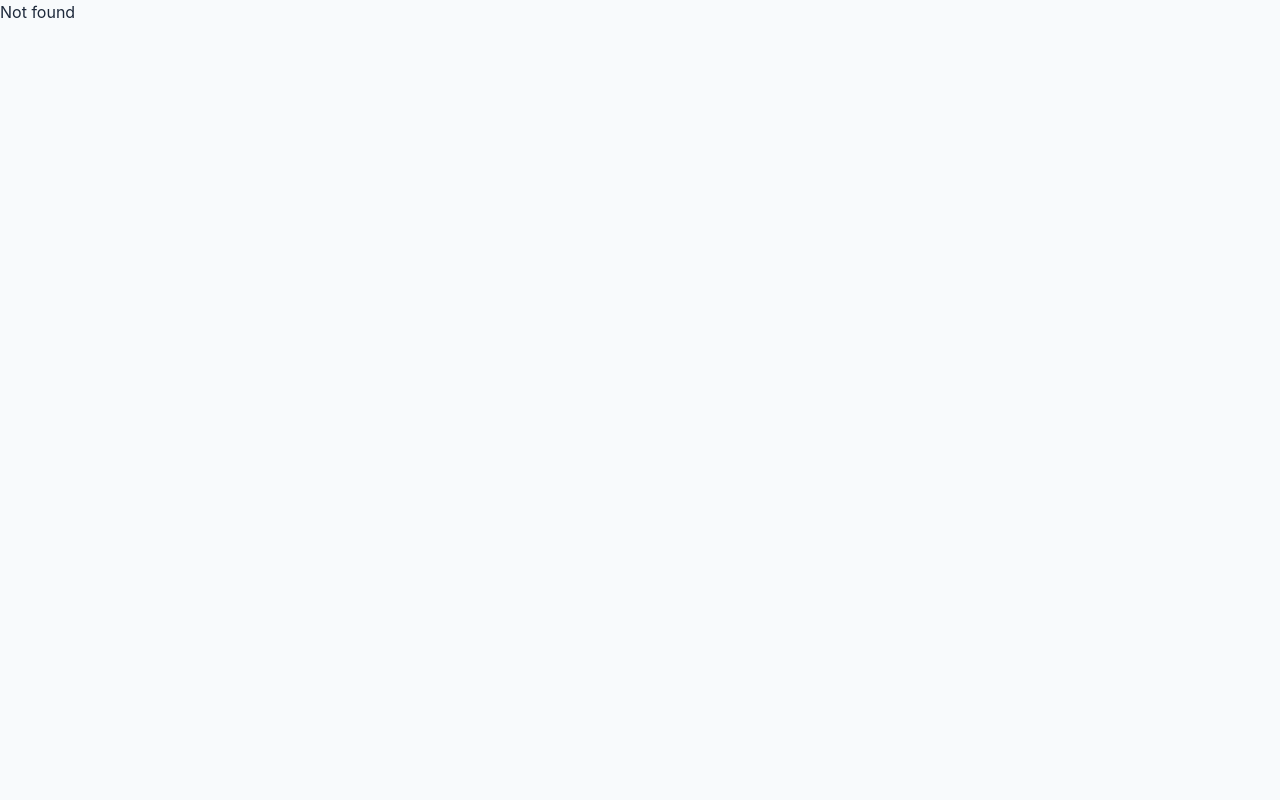
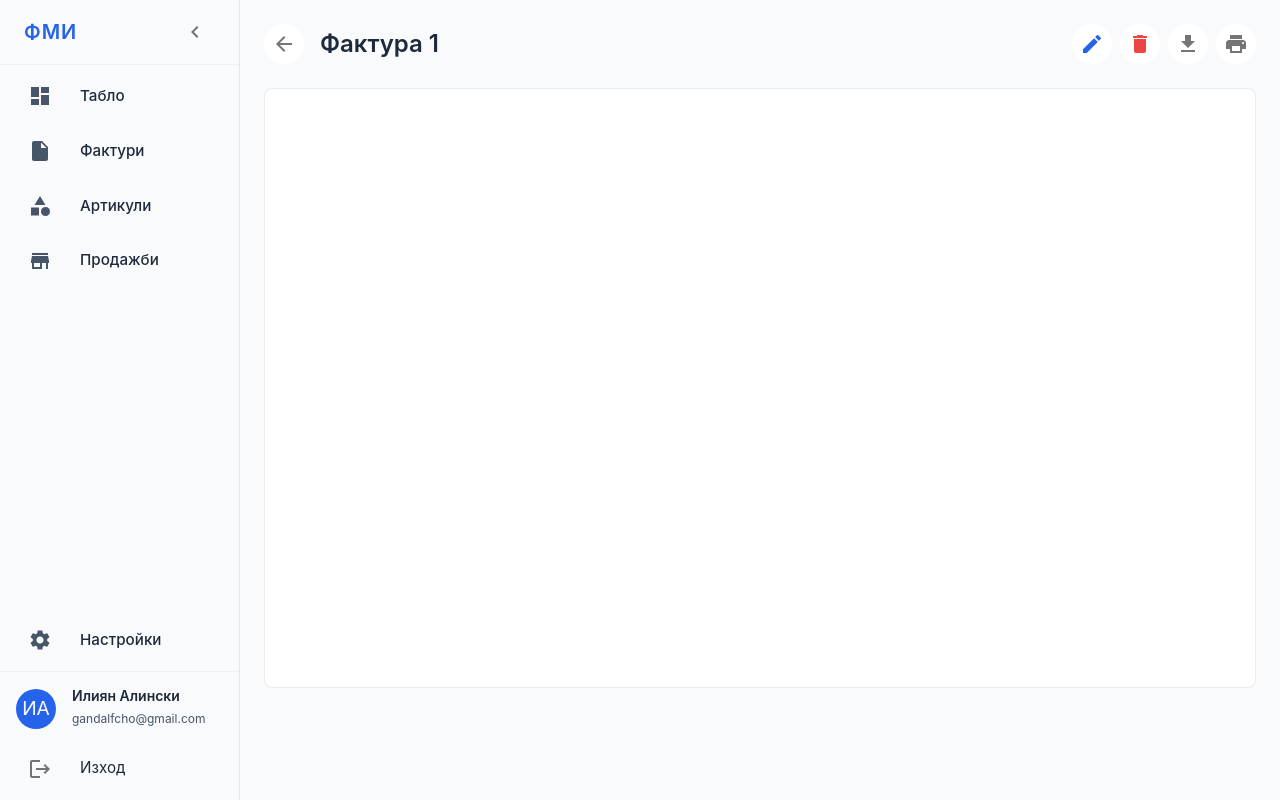
Before and after one commit to iamalinski/fmi-thesis-client, a React (Vite) app: page /invoices/1 in a window 1280 px wide. Built offline with nearby package versions, Linux system fonts and the light colour scheme.

Commit message:
invoices crud integrace finished

```diff
--- a/src/App.jsx
+++ b/src/App.jsx
@@ -12,6 +12,7 @@ import AuthRoute from "@components/routes/AuthRoute";
 import PublicRoute from "@components/routes/PublicRoute";
 import Invoices from "@pages/invoices";
 import Invoice from "@pages/invoices/Invoice";
+import InvoicePreview from "@pages/invoices/InvoicePreview";
 import Sales from "@pages/sales";
 import Settings from "@pages/settings";
 import Articles from "@pages/articles";
@@ -34,6 +35,8 @@ function App() {
           <Route path="/" element={<Dashboard />} />
           <Route path="/invoices" element={<Invoices />} />
           <Route path="/invoices/new" element={<Invoice />} />
+          <Route path="/invoices/:id" element={<InvoicePreview />} />
+          <Route path="/invoices/edit/:id" element={<Invoice />} />
           <Route path="/sales" element={<Sales />} />
           <Route path="/settings" element={<Settings />} />
           <Route path="/articles" element={<Articles />} />
--- /dev/null
+++ b/src/components/common/DeleteConfirmationDialog.jsx
@@ -0,0 +1,62 @@
+import React from 'react';
+import {
+  Dialog,
+  DialogTitle,
+  DialogContent,
+  DialogActions,
+  Button,
+  Typography,
+} from '@mui/material';
+
+export default function DeleteConfirmationDialog({
+  open,
+  onClose,
+  onConfirm,
+  title = "Потвърждение за изтриване",
+  itemName
+}) {
+  return (
+    <Dialog
+      open={open}
+      onClose={onClose}
+      PaperProps={{
+        elevation: 0,
+        sx: {
+          borderRadius: 2,
+          minWidth: 400,
+        }
+      }}
+    >
+      <DialogTitle sx={{ pb: 1 }}>
+        {title}
+      </DialogTitle>
+      <DialogContent>
+        <Typography>
+          Сигурни ли сте, че искате да изтриете{' '}
+          <Typography component="span" fontWeight={600}>
+            {itemName}
+          </Typography>
+          ?
+          Това действие не може да бъде отменено.
+        </Typography>
+      </DialogContent>
+      <DialogActions sx={{ px: 3, pb: 3 }}>
+        <Button
+          onClick={onClose}
+          variant="outlined"
+          sx={{ textTransform: 'none' }}
+        >
+          Отказ
+        </Button>
+        <Button
+          onClick={onConfirm}
+          variant="contained"
+          color="error"
+          sx={{ textTransform: 'none' }}
+        >
+          Изтрий
+        </Button>
+      </DialogActions>
+    </Dialog>
+  );
+}
--- a/src/pages/invoices/Invoice.jsx
+++ b/src/pages/invoices/Invoice.jsx
@@ -33,6 +33,7 @@ import NavigateNextIcon from '@mui/icons-material/NavigateNext';
 import NavigateBeforeIcon from '@mui/icons-material/NavigateBefore';
 import SaveIcon from '@mui/icons-material/Save';
 import CloseIcon from '@mui/icons-material/Close';
+import { useParams, useNavigate } from 'react-router-dom';
 
 // Mock data for demonstration
 const mockClients = [
@@ -417,6 +418,9 @@ const isDetailsValid = (details) => {
 };
 
 export default function Invoice() {
+  const { id } = useParams();
+  const navigate = useNavigate();
+  const isEditMode = Boolean(id);
   const [activeStep, setActiveStep] = useState(0);
   const [invoice, setInvoice] = useState({
     invoiceNumber: "",
@@ -528,11 +532,18 @@ export default function Invoice() {
     }
   }, [invoice]);
 
+  React.useEffect(() => {
+    if (isEditMode) {
+      // TODO: Fetch invoice data from API
+      // setInvoice(fetchedInvoiceData);
+    }
+  }, [isEditMode, id]);
+
   return (
     <Container maxWidth="lg" sx={{ py: 3 }}>
       <Paper elevation={0} sx={{ p: 3, border: '1px solid', borderColor: 'divider' }}>
         <Typography variant="h5" gutterBottom fontWeight={600}>
-          Нова фактура
+          {isEditMode ? 'Редактиране на фактура' : 'Нова фактура'}
         </Typography>
 
         <Stepper activeStep={activeStep} orientation="vertical" sx={{ mt: 3 }}>
--- /dev/null
+++ b/src/pages/invoices/InvoicePreview.jsx
@@ -0,0 +1,152 @@
+import React, { useState } from 'react';
+import {
+  Box,
+  Paper,
+  Typography,
+  Button,
+  Stack,
+  IconButton,
+  Tooltip,
+} from '@mui/material';
+import { useParams, useNavigate } from 'react-router-dom';
+import EditIcon from '@mui/icons-material/Edit';
+import DeleteIcon from '@mui/icons-material/Delete';
+import DownloadIcon from '@mui/icons-material/Download';
+import PrintIcon from '@mui/icons-material/Print';
+import ArrowBackIcon from '@mui/icons-material/ArrowBack';
+import DeleteConfirmationDialog from '../../components/common/DeleteConfirmationDialog';
+
+export default function InvoicePreview() {
+  const { id } = useParams();
+  const navigate = useNavigate();
+  const [deleteDialogOpen, setDeleteDialogOpen] = useState(false);
+
+  const handleEdit = () => {
+    navigate(`/invoices/edit/${id}`);
+  };
+
+  const handleDeleteClick = () => {
+    setDeleteDialogOpen(true);
+  };
+
+  const handleDeleteConfirm = () => {
+    // TODO: Implement delete API call
+    console.log('Deleting invoice:', id);
+    setDeleteDialogOpen(false);
+    navigate('/invoices');
+  };
+
+  const handleDeleteCancel = () => {
+    setDeleteDialogOpen(false);
+  };
+
+  const handleDownload = () => {
+    // TODO: Implement download API call
+    console.log('Downloading invoice:', id);
+  };
+
+  const handlePrint = () => {
+    window.print();
+  };
+
+  return (
+    <Box sx={{ p: 3 }}>
+      <Stack
+        direction="row"
+        spacing={2}
+        sx={{ mb: 3 }}
+        alignItems="center"
+      >
+        <IconButton
+          onClick={() => navigate('/invoices')}
+          sx={{
+            bgcolor: 'background.paper',
+            '&:hover': { bgcolor: 'action.hover' }
+          }}
+        >
+          <ArrowBackIcon />
+        </IconButton>
+
+        <Typography variant="h5" sx={{ flex: 1, fontWeight: 600 }}>
+          Фактура {id}
+        </Typography>
+
+        <Stack direction="row" spacing={1}>
+          <Tooltip title="Редактирай">
+            <IconButton
+              onClick={handleEdit}
+              sx={{
+                bgcolor: 'background.paper',
+                '&:hover': { bgcolor: 'action.hover' }
+              }}
+            >
+              <EditIcon color="primary" />
+            </IconButton>
+          </Tooltip>
+
+          <Tooltip title="Изтрий">
+            <IconButton
+              onClick={handleDeleteClick}
+              sx={{
+                bgcolor: 'background.paper',
+                '&:hover': { bgcolor: 'error.light' }
+              }}
+            >
+              <DeleteIcon color="error" />
+            </IconButton>
+          </Tooltip>
+
+          <Tooltip title="Изтегли">
+            <IconButton
+              onClick={handleDownload}
+              sx={{
+                bgcolor: 'background.paper',
+                '&:hover': { bgcolor: 'action.hover' }
+              }}
+            >
+              <DownloadIcon />
+            </IconButton>
+          </Tooltip>
+
+          <Tooltip title="Принтирай">
+            <IconButton
+              onClick={handlePrint}
+              sx={{
+                bgcolor: 'background.paper',
+                '&:hover': { bgcolor: 'action.hover' }
+              }}
+            >
+              <PrintIcon />
+            </IconButton>
+          </Tooltip>
+        </Stack>
+      </Stack>
+
+      <Paper
+        elevation={0}
+        sx={{
+          border: '1px solid',
+          borderColor: 'divider',
+          height: 'calc(100vh - 200px)',
+          overflow: 'hidden'
+        }}
+      >
+        <iframe
+          src={`/api/invoices/${id}/preview`} // Replace with your actual API endpoint
+          style={{
+            width: '100%',
+            height: '100%',
+            border: 'none'
+          }}
+        />
+      </Paper>
+
+      <DeleteConfirmationDialog
+        open={deleteDialogOpen}
+        onClose={handleDeleteCancel}
+        onConfirm={handleDeleteConfirm}
+        itemName={`фактура ${id}`}
+      />
+    </Box>
+  );
+}
--- a/src/pages/invoices/index.jsx
+++ b/src/pages/invoices/index.jsx
@@ -34,6 +34,11 @@ import MoreVertIcon from "@mui/icons-material/MoreVert";
 import FilterAltIcon from "@mui/icons-material/FilterAlt";
 import ClearIcon from '@mui/icons-material/Clear';
 import { useNavigate } from "react-router-dom";
+import Dialog from '@mui/material/Dialog';
+import DialogTitle from '@mui/material/DialogTitle';
+import DialogContent from '@mui/material/DialogContent';
+import DialogActions from '@mui/material/DialogActions';
+import DeleteConfirmationDialog from '../../components/common/DeleteConfirmationDialog';
 
 const mockInvoices = Array.from({ length: 50 }, (_, index) => ({
   id: `INV-${2024}${String(index + 1).padStart(4, "0")}`,
@@ -66,6 +71,8 @@ export default function Invoices() {
     status: "all",
     client: "",
   });
+  const [deleteDialogOpen, setDeleteDialogOpen] = useState(false);
+  const [invoiceToDelete, setInvoiceToDelete] = useState(null);
 
   const handleChangePage = (event, newPage) => {
     setPage(newPage);
@@ -90,19 +97,36 @@ export default function Invoices() {
     setSelectedInvoice(null);
   };
 
+  const handleRowClick = (invoice) => {
+    navigate(`/invoices/${invoice.id}`);
+  };
+
   const handleView = () => {
-    console.log("View invoice:", selectedInvoice);
+    navigate(`/invoices/${selectedInvoice.id}`);
     handleCloseMenu();
   };
 
   const handleEdit = () => {
-    console.log("Edit invoice:", selectedInvoice);
+    navigate(`/invoices/edit/${selectedInvoice.id}`);
     handleCloseMenu();
   };
 
-  const handleDelete = () => {
-    console.log("Delete invoice:", selectedInvoice);
+  const handleDeleteClick = (invoice) => {
+    setInvoiceToDelete(invoice);
+    setDeleteDialogOpen(true);
     handleCloseMenu();
+  };
+
+  const handleDeleteConfirm = () => {
+    // TODO: Implement delete API call
+    console.log('Deleting invoice:', invoiceToDelete.id);
+    setDeleteDialogOpen(false);
+    setInvoiceToDelete(null);
+  };
+
+  const handleDeleteCancel = () => {
+    setDeleteDialogOpen(false);
+    setInvoiceToDelete(null);
   };
 
   const handleFilterChange = (event) => {
@@ -292,8 +316,10 @@ export default function Invoices() {
                   <TableRow
                     key={invoice.id}
                     hover
+                    onClick={() => handleRowClick(invoice)}
                     sx={{
-                      "&:last-child td, &:last-child th": { border: 0 },
+                      cursor: 'pointer',
+                      '&:last-child td, &:last-child th': { border: 0 },
                       transition: "background-color 0.2s",
                     }}
                   >
@@ -326,6 +352,7 @@ export default function Invoices() {
                       padding="none"
                       align="center"
                       sx={{ width: "60px" }}
+                      onClick={(e) => e.stopPropagation()}
                     >
                       <IconButton
                         size="small"
@@ -389,13 +416,23 @@ export default function Invoices() {
           </ListItemIcon>
           <ListItemText>Редакция</ListItemText>
         </MenuItem>
-        <MenuItem onClick={handleDelete}>
+        <MenuItem
+          onClick={() => handleDeleteClick(selectedInvoice)}
+          sx={{ color: 'error.main' }}
+        >
           <ListItemIcon>
             <DeleteIcon fontSize="small" color="error" />
           </ListItemIcon>
           <ListItemText>Изтрий</ListItemText>
         </MenuItem>
       </Menu>
+
+      <DeleteConfirmationDialog
+        open={deleteDialogOpen}
+        onClose={handleDeleteCancel}
+        onConfirm={handleDeleteConfirm}
+        itemName={`фактура ${invoiceToDelete?.id}`}
+      />
     </Box>
   );
 }
```
